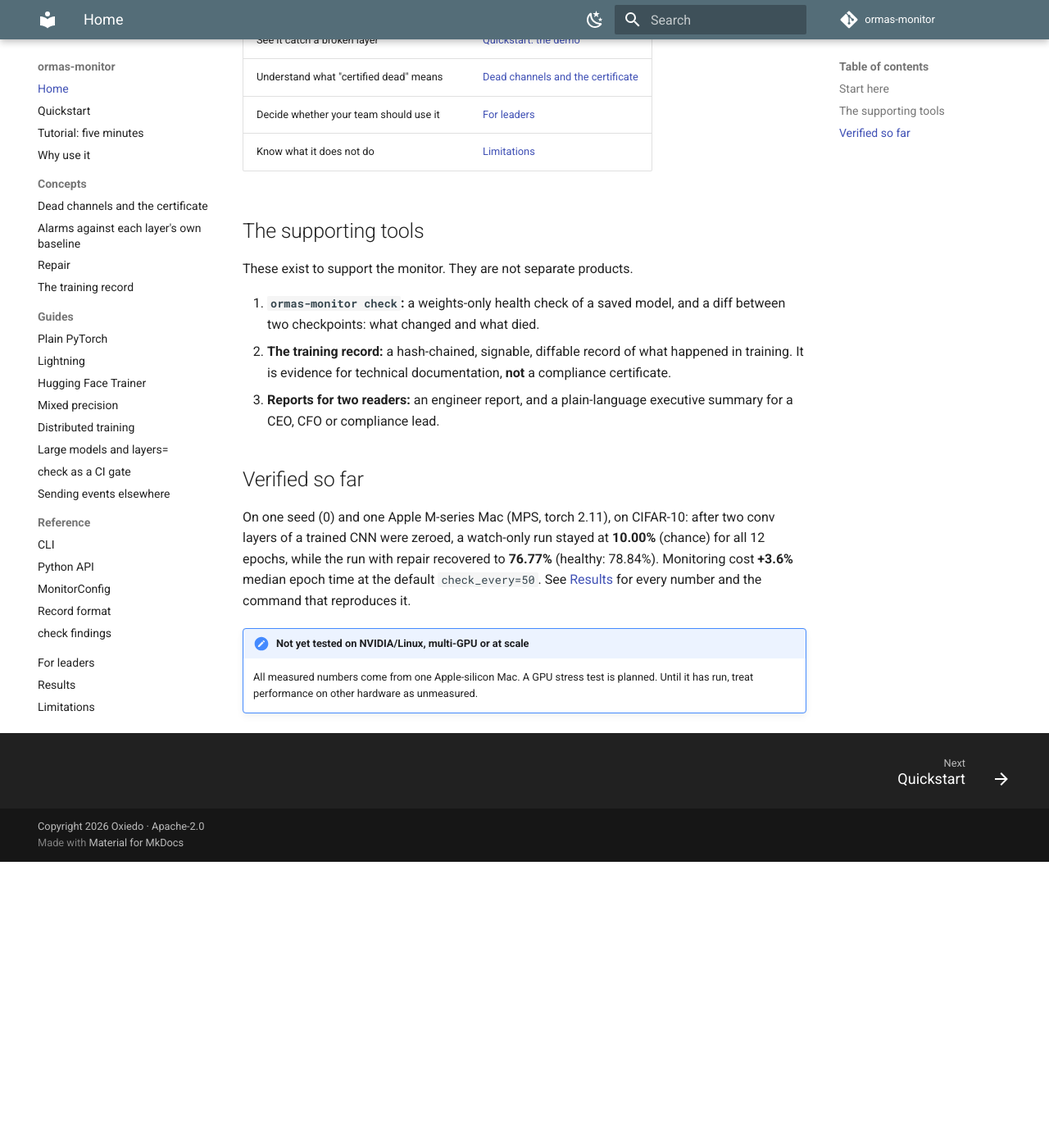
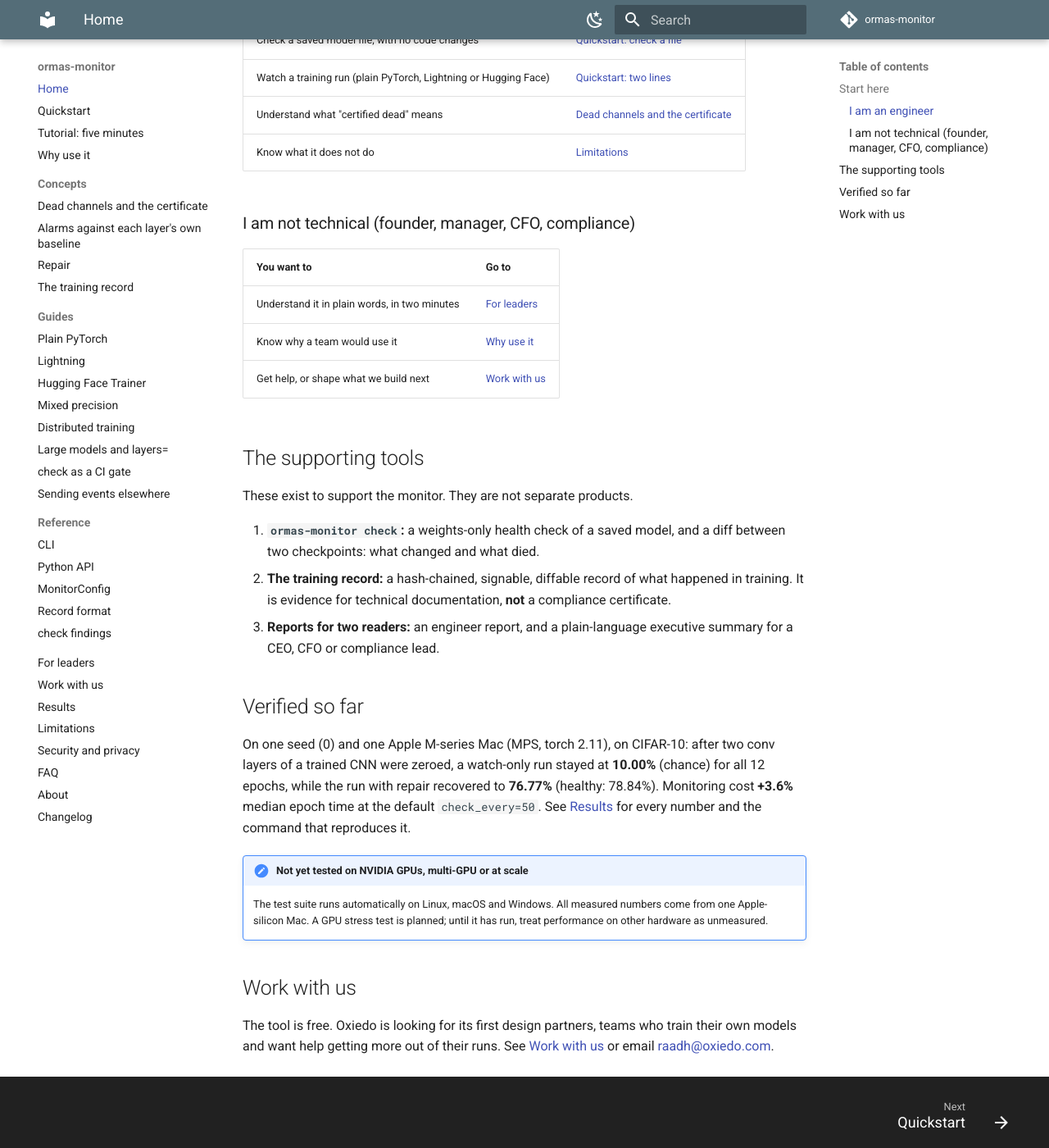
Before and after one commit to Oxiedo/ormas-monitor, an MkDocs documentation site: the page built from docs/index.md, in a window 1280 px wide and 1400 px high, scrolled down 829 px. Shown: the whole window at 82% size. Built offline with MkDocs 1.6.1 and Material for MkDocs 9.7.7, drawn with Linux system fonts in a browser that asks for light colours; comment, search, counter and statistics services are not loaded; before the commit the page ends 1880 px from its top, so only the background shows below that; some of the changed text lies outside the part shown.

Commit message:
Docs for two readers: engineer/non-technical paths on the home page, plain-words section for leaders, Work with us (design partners, roadmap with status labels, contact)

```diff
--- a/docs/index.md
+++ b/docs/index.md
@@ -12,14 +12,23 @@
 
 ## Start here
 
+### I am an engineer
+
 | You want to | Go to |
 |---|---|
-| Check a saved model file, no code changes | [Quickstart: check a file](quickstart.md#1-check-a-saved-model) |
-| Watch a training run | [Quickstart: two lines](quickstart.md#2-watch-a-training-run) |
-| See it catch a broken layer | [Quickstart: the demo](quickstart.md#3-run-the-demo) |
+| See it work end to end, with real output | [Tutorial: five minutes](tutorial.md) |
+| Check a saved model file, with no code changes | [Quickstart: check a file](quickstart.md#1-check-a-saved-model) |
+| Watch a training run (plain PyTorch, Lightning or Hugging Face) | [Quickstart: two lines](quickstart.md#2-watch-a-training-run) |
 | Understand what "certified dead" means | [Dead channels and the certificate](concepts/dead-channels.md) |
-| Decide whether your team should use it | [For leaders](for-leaders.md) |
 | Know what it does not do | [Limitations](limitations.md) |
+
+### I am not technical (founder, manager, CFO, compliance)
+
+| You want to | Go to |
+|---|---|
+| Understand it in plain words, in two minutes | [For leaders](for-leaders.md) |
+| Know why a team would use it | [Why use it](why.md) |
+| Get help, or shape what we build next | [Work with us](work-with-us.md) |
 
 ## The supporting tools
 
@@ -33,5 +42,9 @@
 
 On one seed (0) and one Apple M-series Mac (MPS, torch 2.11), on CIFAR-10: after two conv layers of a trained CNN were zeroed, a watch-only run stayed at **10.00%** (chance) for all 12 epochs, while the run with repair recovered to **76.77%** (healthy: 78.84%). Monitoring cost **+3.6%** median epoch time at the default `check_every=50`. See [Results](results.md) for every number and the command that reproduces it.
 
-!!! note "Not yet tested on NVIDIA/Linux, multi-GPU or at scale"
-    All measured numbers come from one Apple-silicon Mac. A GPU stress test is planned. Until it has run, treat performance on other hardware as unmeasured.
+!!! note "Not yet tested on NVIDIA GPUs, multi-GPU or at scale"
+    The test suite runs automatically on Linux, macOS and Windows. All measured numbers come from one Apple-silicon Mac. A GPU stress test is planned; until it has run, treat performance on other hardware as unmeasured.
+
+## Work with us
+
+The tool is free. Oxiedo is looking for its first design partners, teams who train their own models and want help getting more out of their runs. See [Work with us](work-with-us.md) or email [raadh@oxiedo.com](mailto:raadh@oxiedo.com).
--- a/mkdocs.yml
+++ b/mkdocs.yml
@@ -77,6 +77,7 @@
       - Record format: reference/record-format.md
       - check findings: reference/check-findings.md
   - For leaders: for-leaders.md
+  - Work with us: work-with-us.md
   - Results: results.md
   - Limitations: limitations.md
   - Security and privacy: security-and-privacy.md
```
Also changed, not shown: README.md (+10 -0 lines), docs/for-leaders.md (+20 -0 lines), docs/work-with-us.md (added, +41 -0 lines).
